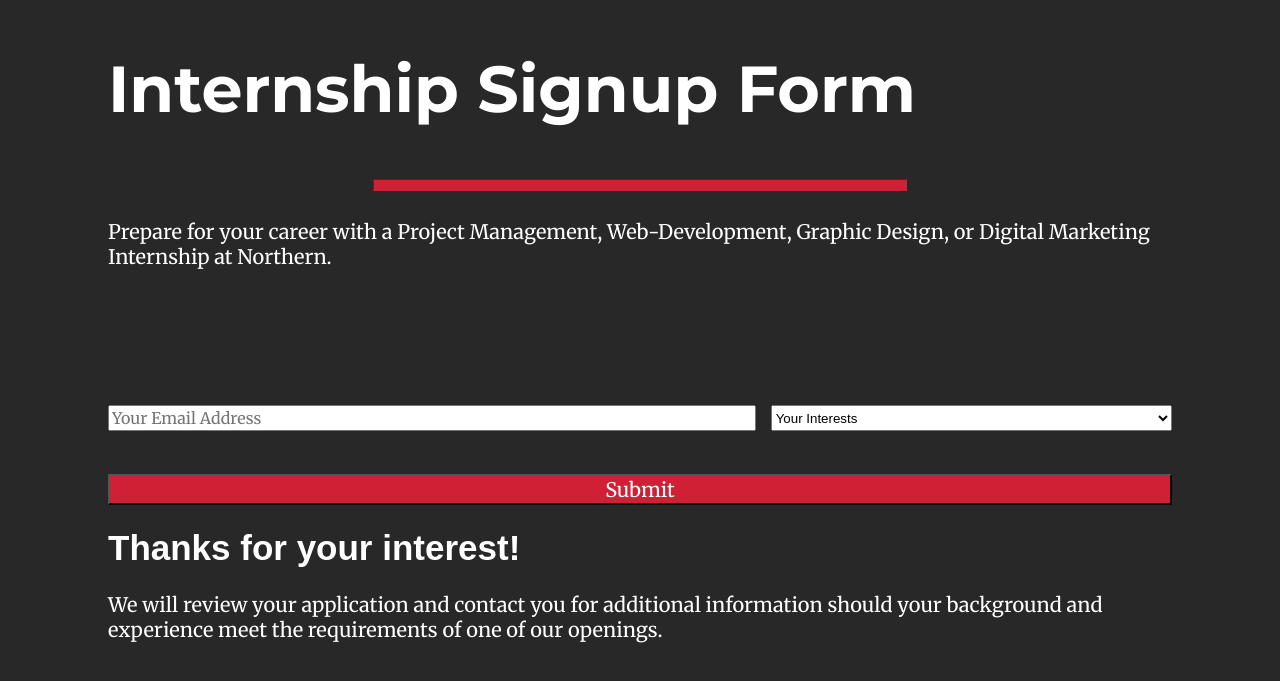
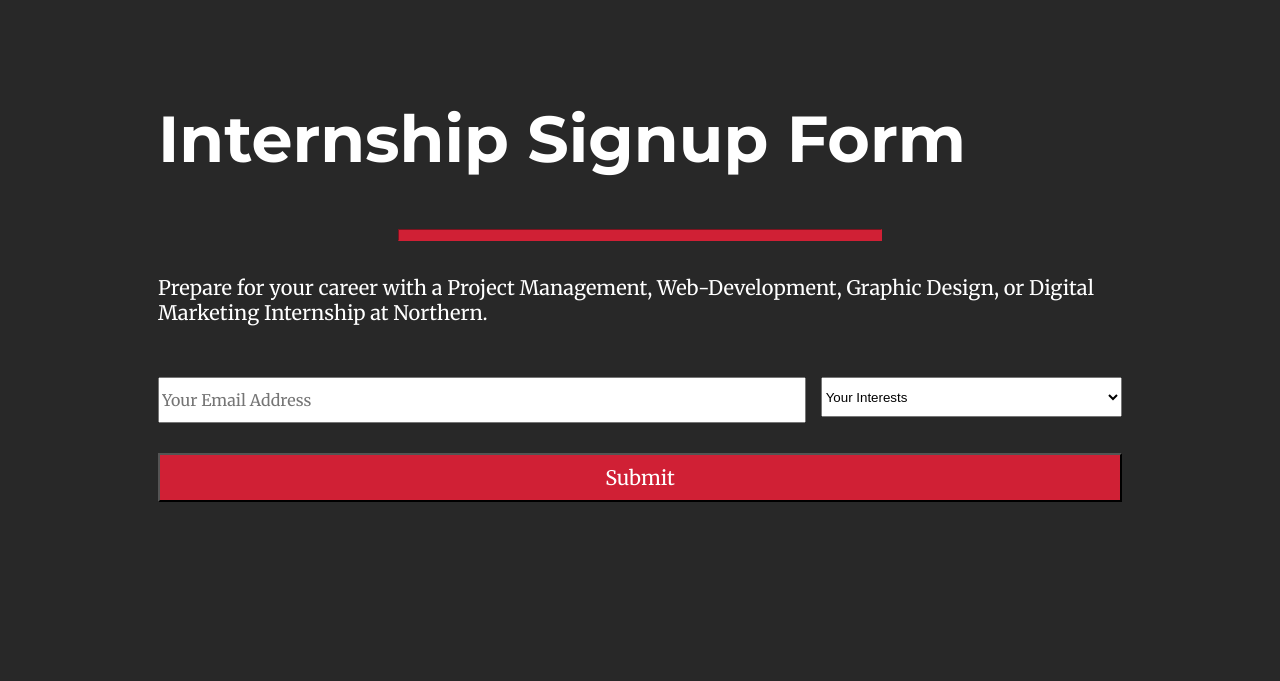
Before and after one commit to CaitieCat/internSignup, a React (Create React App) app: page / in a window 1280 px wide. Shown: the part 103-784 px from the top of the page. Built offline with nearby package versions, Linux system fonts and the light colour scheme.

Commit message:
Sets timeOut to simulate http request

```diff
--- a/src/App.css
+++ b/src/App.css
@@ -3,14 +3,14 @@
 .App {
   background-color: #282828;
   color: white;
-  padding: 100px;
+  padding: 150px;
   display: flex;
   flex-direction: column;
   justify-content: space-around;
 }
 
 .App-header {
-  min-height: 50vh;
+  min-height: 25vh;
   display: flex;
   flex-direction: column;
   align-items: flex-start;
--- a/src/App.js
+++ b/src/App.js
@@ -5,18 +5,17 @@ import ThankYou from './components/ThankYou';
 import Submit from './components/Submit';
 
 
-function App() {
+function App(props) {
   return (
     <div className="App">
       <header className="App-header">
         <h1>Internship Signup Form</h1>
         <hr></hr>
-        <p>Prepare for your career with a Project Management, Web-Development, Graphic Design, or Digital Marketing Internship at Northern.</p>
       </header>
-      <div class = "submission">
+      <div className = "submission">
       <Form></Form>
       </div>
-      <ThankYou></ThankYou>
+      {/* <ThankYou></ThankYou> */}
     </div>
   );
 }
--- a/src/components/Form.js
+++ b/src/components/Form.js
@@ -1,25 +1,36 @@
 import React, {useState} from "react";
 import "./form.css";
 import Submit from './Submit';
+import Saving from './Saving';
+import ThankYou from './ThankYou';
 
 export default function Form(props){
     const [email, setEmail] = useState("");
     const [state, setState] = useState("unsubmitted");
+    const [complete, setComplete] = useState("incomplete");
 
     function submit(){
         if (email === ""){
             console.log("Please enter a valid email");
+        } else {
+            console.log(email);
+            setState("submitted");
+            setTimeout(()=>{
+                setComplete("completed");
+            }, 2000);
         }
-        console.log(email);
     }
-
+    if(complete==="incomplete"){
     return (
-        <div class="info">
-            <div class="form-input">
+        <div className="info">
+           <p>Prepare for your career with a Project Management, Web-Development, Graphic Design, or Digital Marketing Internship at Northern.</p>
+            <div className="form-input">
+                <div className="fields">
                 <form>
                     <input
                         placeholder="Your Email Address"
-                        class="email" email="email"
+                        className="email"
+                        email="email"
                         onChange={(event) => setEmail(event.target.value)}>
                     </input>
                 </form>
@@ -30,9 +41,15 @@ export default function Form(props){
                     <option>Graphic Design</option>
                     <option>Digital Marketing</option>
                 </select>
+                </div>
+            {state === "unsubmitted" && <Submit onClick={submit}></Submit>}
+            {state === "submitted" && <Saving></Saving>}
             </div>
-            <Submit onClick={submit}></Submit>
         </div>
 
-    )
+    )} else {
+        return(
+            <ThankYou></ThankYou>
+        )
+    }
 }
--- /dev/null
+++ b/src/components/Saving.js
@@ -0,0 +1,9 @@
+import React from "react";
+import './submit.css';
+
+export default function Submit(props){
+
+    return (
+        <button>Submitting</button>
+    )
+}
--- a/src/components/ThankYou.js
+++ b/src/components/ThankYou.js
@@ -2,7 +2,7 @@ import './thankYou.css';
 
 export default function(props){
     return(
-        <div class="thankYou">
+        <div className="thankYou">
         <h1>Thanks for your interest!</h1>
         <p>We will review your application and contact you for additional information should your background and experience meet the requirements of one of our openings.</p>
         </div>
--- a/src/components/form.css
+++ b/src/components/form.css
@@ -6,24 +6,32 @@
 }
 
 .info{
-    height: 100px;
+    height: 50vh;
     display: flex;
     flex-direction: column;
-    justify-content: space-between;
 }
 
 .form-input{
+    display: flex;
+    flex-direction: column;
+    justify-content: space-around;
+    margin-top: 2em;
+}
+
+.fields{
     display: flex;
 }
 
 select{
     width: 50vw;
     margin-left: 0.5em;
+    height: 5vh;
 }
 
 input{
     width: 50vw;
     margin-right: 0.5em;
+    height: 5vh;
 }
 
 button{
--- a/src/components/submit.css
+++ b/src/components/submit.css
@@ -6,4 +6,6 @@ button{
     font-family: "Merriweather", sans-serif;
     font-size: 20px;
     width: 100%;
+    margin-top: 1.5em;
+    padding: 10px;
 }
```
